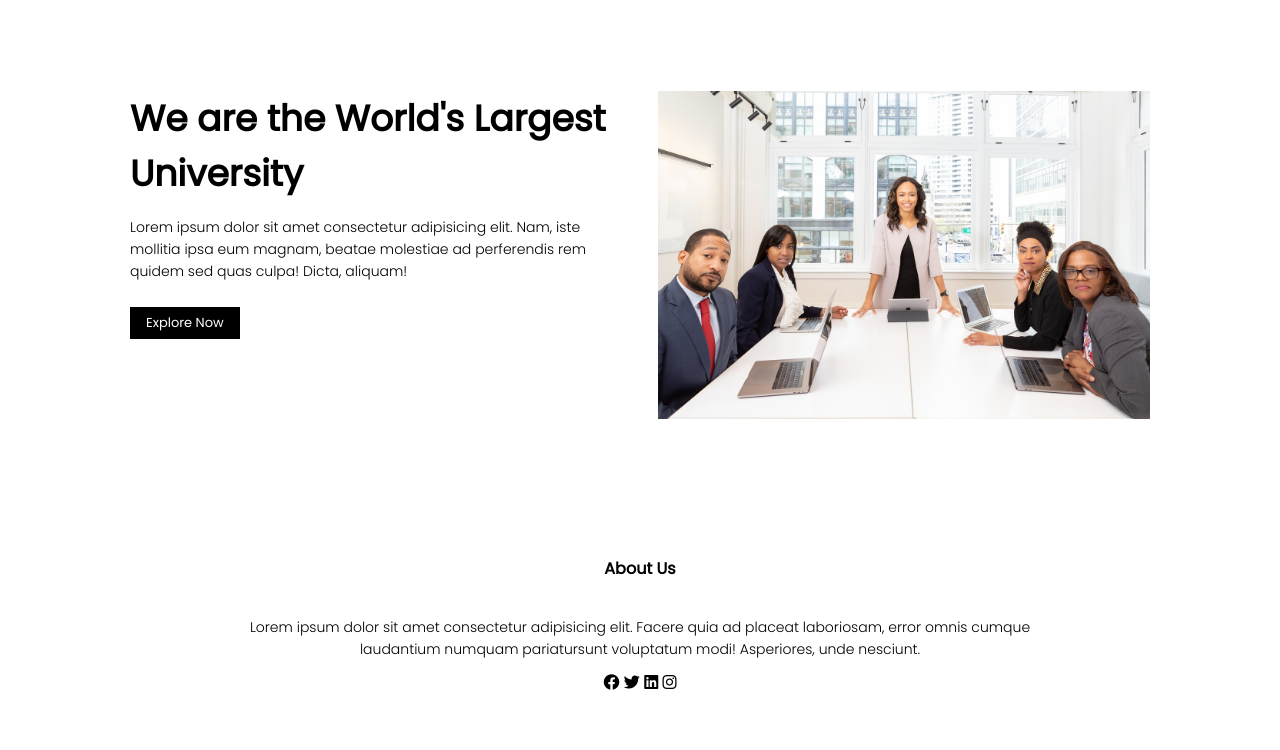
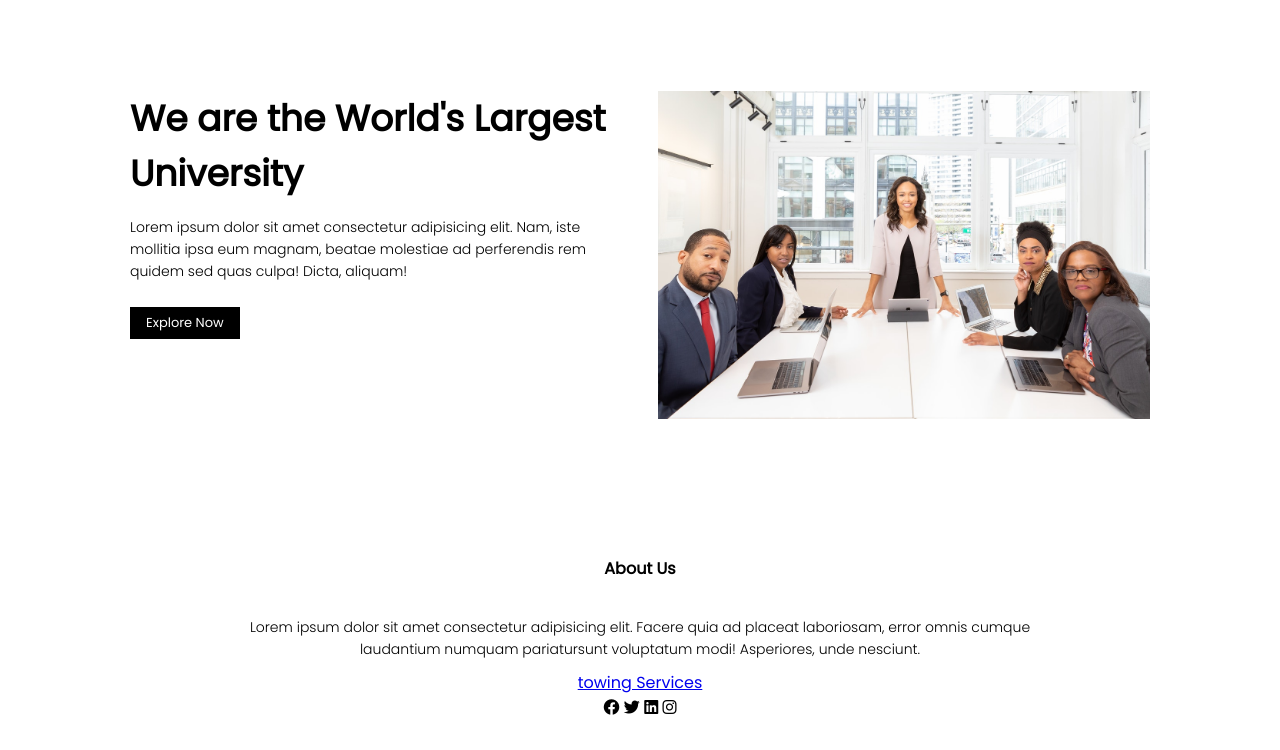
Before and after one commit to mrawais0/awaisWEB, a plain HTML site: page about.html in a window 1280 px wide. Shown: the part 640-1390 px from the top of the page. Before the commit the page ends 1365 px from the top, so only its background shows below. Drawn offline with Linux system fonts and the light colour scheme.

Commit message:
Update about.html

```diff
--- a/about.html
+++ b/about.html
@@ -138,6 +138,8 @@
 
         <h4>About Us</h4>
             <p>Lorem ipsum dolor sit amet consectetur adipisicing elit. Facere quia ad placeat laboriosam, error omnis cumque <br> laudantium numquam pariatursunt voluptatum modi! Asperiores, unde nesciunt.</p>
+              <a href="https://texanscrowntowing.com/"> towing Services </a>
+
                     <div class="icons">
                         <i class="fa-brands fa-facebook"></i>
                         <i class="fa-brands fa-twitter"></i>
```
